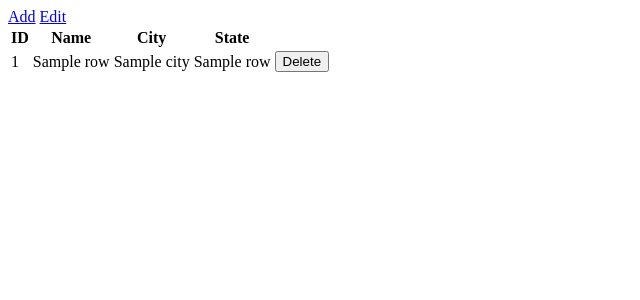
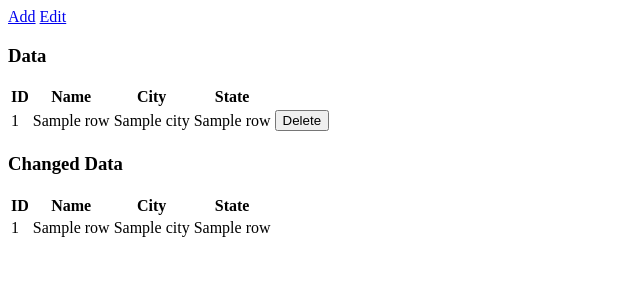
Before and after one commit to yashmoda/flask_task, a Flask app: template templates/home.html in a window 1280 px wide. Shown: the top 300 px of the page, without its empty margins (0-640 px from the left). Run offline with Flask 2, Linux system fonts and the light colour scheme; the template is opened without the code that fills it: most values are stand-ins (such as "Sample title", 1, 10 or a date in 2020).

Commit message:
Showing changed data.

```diff
--- a/app.py
+++ b/app.py
@@ -15,7 +15,7 @@ cur = con.cursor()
 
 @app.route('/')
 def home():
-    response_json = {'data': []}
+    response_json = {'data': [], 'changed_data': []}
     try:
         query = 'select * from data'
         print("Time taken")
@@ -28,6 +28,14 @@ def home():
                          'city': row[2],
                          'state': row[3]}
             response_json['data'].append(temp_json)
+        query = 'select * from changed_data'
+        cur.execute(query)
+        for row in cur:
+            temp_json = {'id': row[0],
+                         'name': row[1],
+                         'city': row[2],
+                         'state': row[3]}
+            response_json['changed_data'].append(temp_json)
         con.commit()
         print(str(response_json))
         print("Data shown.")
--- a/templates/home.html
+++ b/templates/home.html
@@ -12,6 +12,7 @@
     <a href="/show_add/">Add</a>
     <a href="/show_edit/">Edit</a>
     <table>
+        <h3>Data</h3>
         <tr>
             <th>ID</th>
             <th>Name</th>
@@ -30,5 +31,22 @@
         </tr>
         {% endfor %}
     </table>
+    <table>
+        <h3>Changed Data</h3>
+        <tr>
+            <th>ID</th>
+            <th>Name</th>
+            <th>City</th>
+            <th>State</th>
+        </tr>
+        {% for row in response.changed_data %}
+        <tr>
+            <td>{{ row.id }}</td>
+            <td>{{ row.name }}</td>
+            <td>{{ row.city }}</td>
+            <td>{{ row.name }}</td>
+        </tr>
+        {% endfor %}
+    </table>
 </body>
 </html>
```
